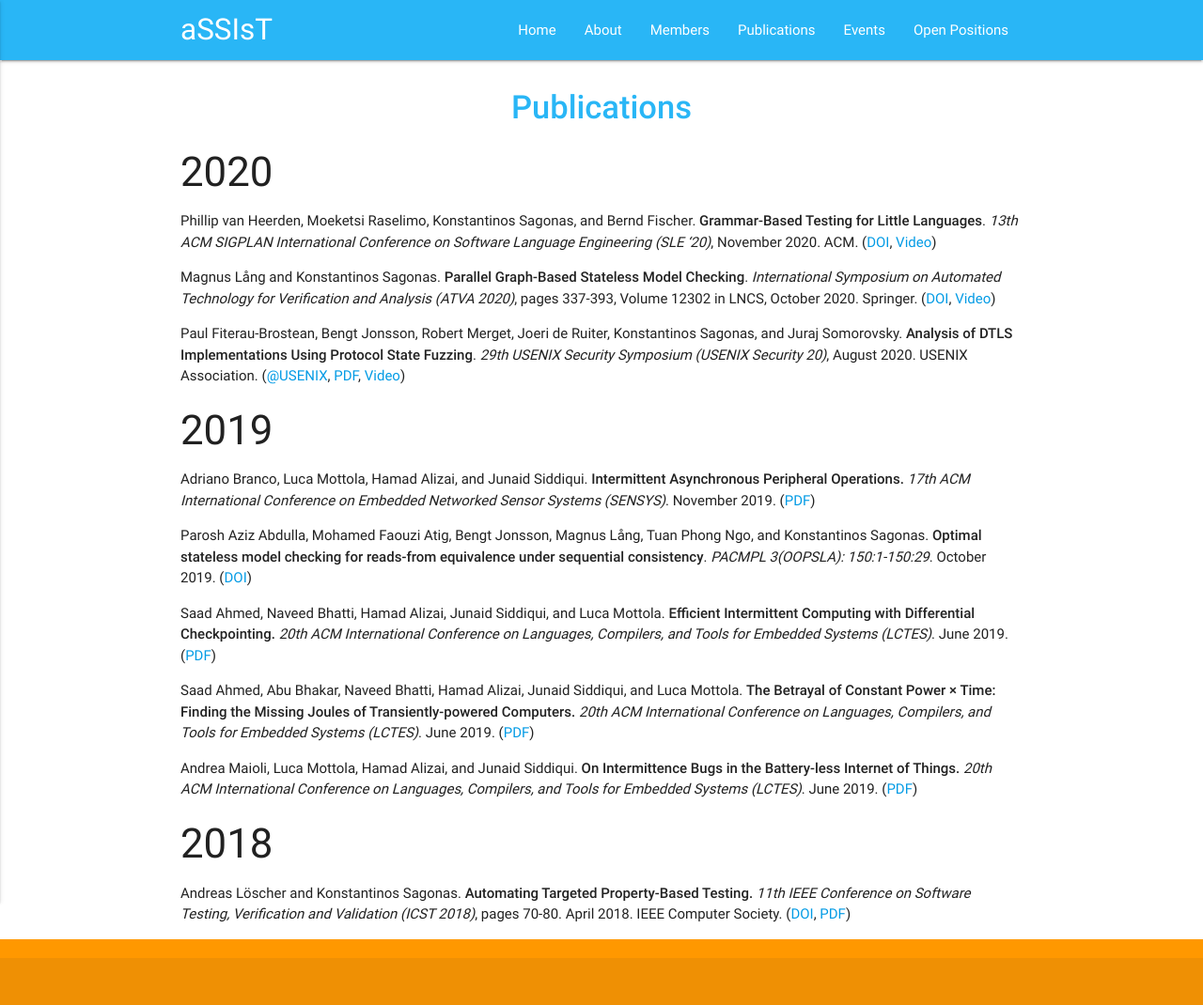
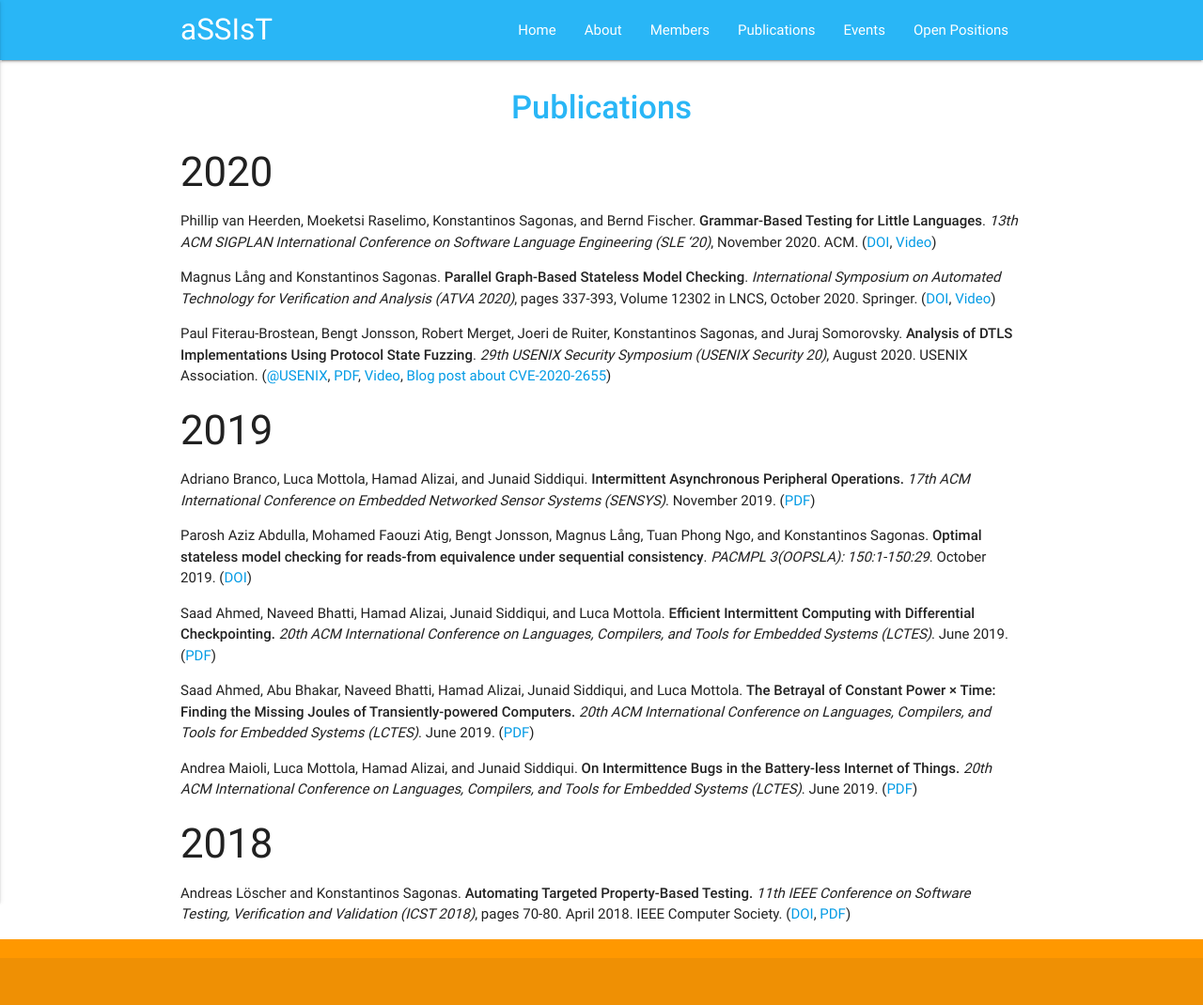
Before and after one commit to assist-project/assist-project.github.io, a Jekyll site: the page built from 03-publications.md, in a window 1280 px wide. Shown: the whole page at 94% size. Built offline with Jekyll 4.4.1, drawn with Linux system fonts in a browser that asks for light colours.

Commit message:
Add blog post about CVE-2020-2655

```diff
--- a/03-publications.md
+++ b/03-publications.md
@@ -16,11 +16,12 @@ permalink: /publications/
   [ATVA20]: https://link.springer.com/chapter/10.1007%2F978-3-030-59152-6_21
   [Video@ATVA20]: https://drive.google.com/file/d/1uSjkiqcZ6qY8fb0XzOgsxRdXJG1vQupG/view?usp=sharing
 
-- Paul Fiterau-Brostean, Bengt Jonsson, Robert Merget, Joeri de Ruiter, Konstantinos Sagonas, and Juraj Somorovsky. **Analysis of DTLS Implementations Using Protocol State Fuzzing**. _29th USENIX Security Symposium (USENIX Security 20)_, August 2020. USENIX Association. ([@USENIX][DTLS@USENIX-20], [PDF][DTLS@USENIX-20.pdf], [Video][Video@USENIX-20])
+- Paul Fiterau-Brostean, Bengt Jonsson, Robert Merget, Joeri de Ruiter, Konstantinos Sagonas, and Juraj Somorovsky. **Analysis of DTLS Implementations Using Protocol State Fuzzing**. _29th USENIX Security Symposium (USENIX Security 20)_, August 2020. USENIX Association. ([@USENIX][DTLS@USENIX-20], [PDF][DTLS@USENIX-20.pdf], [Video][Video@USENIX-20], [Blog post about CVE-2020-2655][CVE-2020-2655-blog])
 
  [DTLS@USENIX-20]: https://www.usenix.org/conference/usenixsecurity20/presentation/fiterau-brostean
  [DTLS@USENIX-20.pdf]: https://www.usenix.org/system/files/sec20fall_fiterau-brostean_prepub.pdf "Prepublication"
  [Video@USENIX-20]: https://youtu.be/GSCFqDVCwB0
+ [CVE-2020-2655-blog]: https://web-in-security.blogspot.com/2020/01/cve-2020-2655-jsse-client.html
 
 ### 2019
 
```
